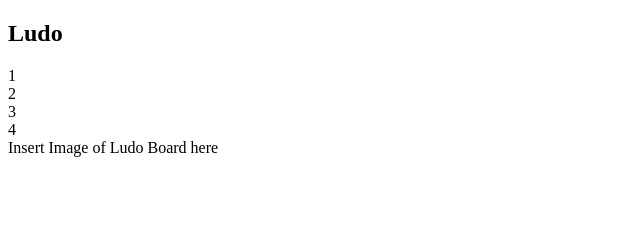
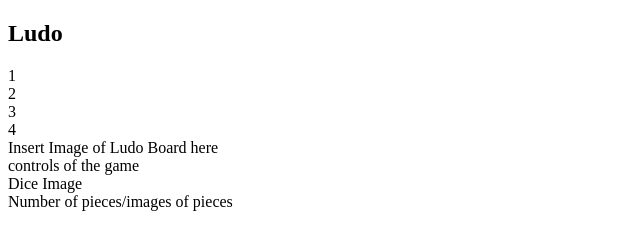
Before and after one commit to moehaemad/LudoGame, a plain HTML site: page ludo.html in a window 1280 px wide. Shown: the whole page, without its empty margins (0-640 px from the left). Drawn offline with Linux system fonts and the light colour scheme.

Commit message:
added google fonts, favicon, and text for the different containers

```diff
--- a/ludo.html
+++ b/ludo.html
@@ -2,8 +2,12 @@
 <html lang="en">
 <head>
     <meta charset="UTF-8">
-    <meta name="viewport" content="width=device-width, initial-scale=1.0">
-    <title>Document</title>
+    <meta name="viewport" c
+    ontent="width=device-width, initial-scale=1.0">
+    <link href="https://fonts.googleapis.com/css?family=Oswald&display=swap" rel="stylesheet">
+    <link rel="shortcut icon" type="image/png" href="resources/favicon.png">
+    <title>Ludo</title>
+
 </head>
 <body>
     <main>
@@ -36,12 +40,14 @@
     </section>
     <section class="control">
         <div class="control-info">
-
+            controls of the game
         </div>
         <div class="control-dice">
-
+            Dice Image
         </div>
-        <div class="control-pieces"></div>
+        <div class="control-pieces">
+            Number of pieces/images of pieces
+        </div>
     </section>
 </body>
 </html>
```
